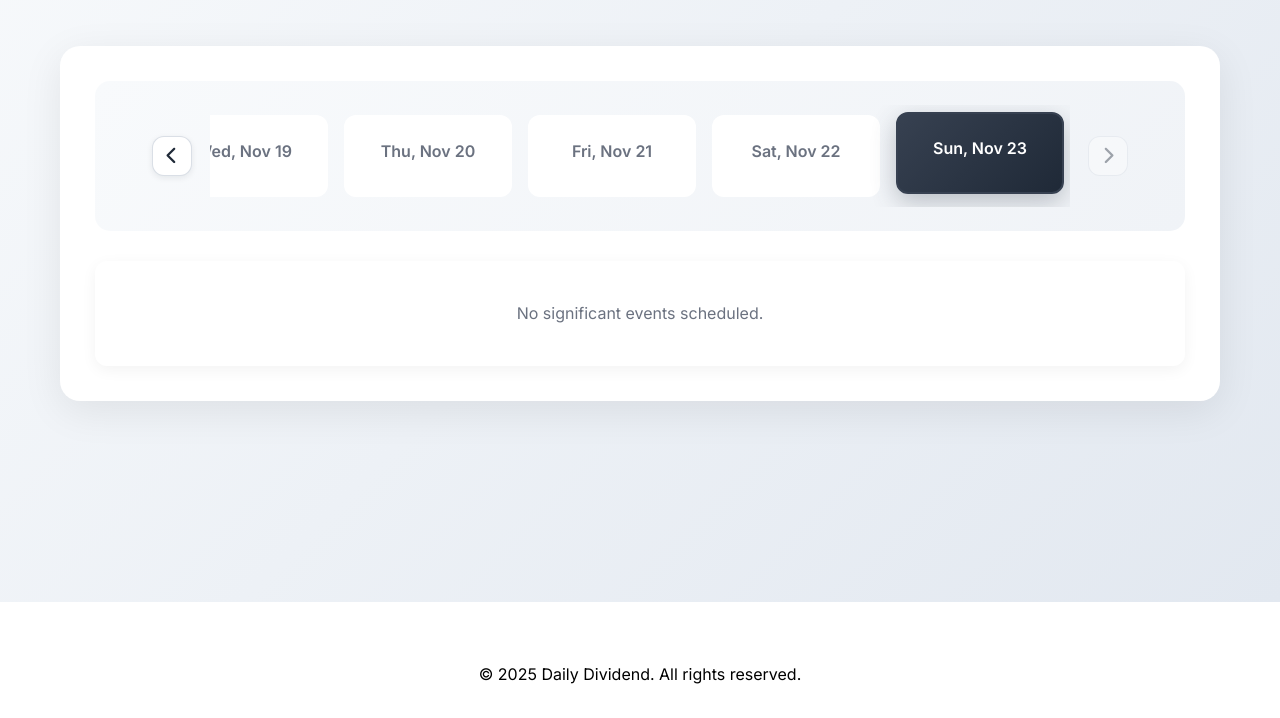
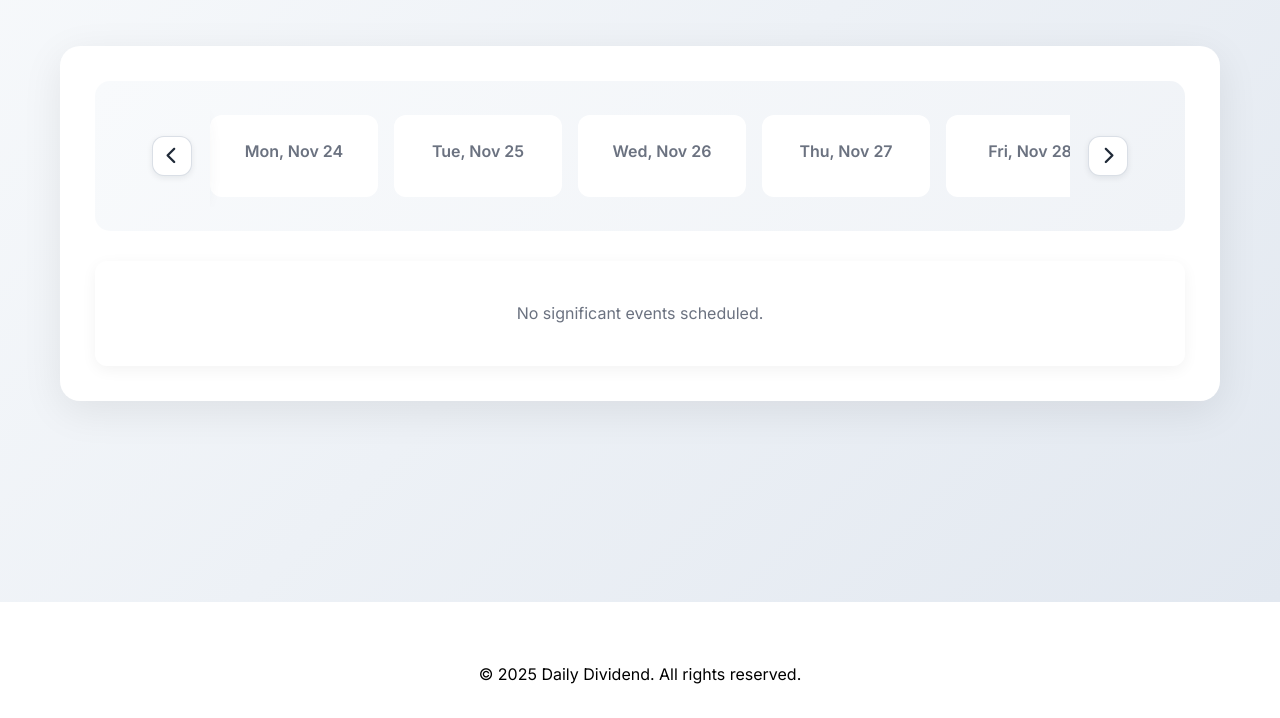
Before and after one commit to adamsyed03/DailyDividend, a website: page macro-calendar.html in a window 1280 px wide. Shown: the part 198-916 px from the top of the page. Drawn offline with Linux system fonts and the light colour scheme.

Commit message:
macro calendar 23rd 11th 25

```diff
--- a/macro-calendar.html
+++ b/macro-calendar.html
@@ -402,6 +402,24 @@
                             <div class="week-day" data-date="2025-11-23">
                                 <div class="day-label">Sun, Nov 23</div>
                             </div>
+                            <div class="week-day" data-date="2025-11-24">
+                                <div class="day-label">Mon, Nov 24</div>
+                            </div>
+                            <div class="week-day" data-date="2025-11-25">
+                                <div class="day-label">Tue, Nov 25</div>
+                            </div>
+                            <div class="week-day" data-date="2025-11-26">
+                                <div class="day-label">Wed, Nov 26</div>
+                            </div>
+                            <div class="week-day" data-date="2025-11-27">
+                                <div class="day-label">Thu, Nov 27</div>
+                            </div>
+                            <div class="week-day" data-date="2025-11-28">
+                                <div class="day-label">Fri, Nov 28</div>
+                            </div>
+                            <div class="week-day" data-date="2025-11-29">
+                                <div class="day-label">Sat, Nov 29</div>
+                            </div>
                         </div>
                         <button class="week-nav-btn next"><i class="fas fa-chevron-right"></i></button>
                     </div>
@@ -472,6 +490,24 @@
                         </div>
                         <div class="earnings-day-content" data-day-content="2025-11-23">
                             <div class="earnings-table-wrapper" data-day-table="2025-11-23"></div>
+                        </div>
+                        <div class="earnings-day-content" data-day-content="2025-11-24">
+                            <div class="earnings-table-wrapper" data-day-table="2025-11-24"></div>
+                        </div>
+                        <div class="earnings-day-content" data-day-content="2025-11-25">
+                            <div class="earnings-table-wrapper" data-day-table="2025-11-25"></div>
+                        </div>
+                        <div class="earnings-day-content" data-day-content="2025-11-26">
+                            <div class="earnings-table-wrapper" data-day-table="2025-11-26"></div>
+                        </div>
+                        <div class="earnings-day-content" data-day-content="2025-11-27">
+                            <div class="earnings-table-wrapper" data-day-table="2025-11-27"></div>
+                        </div>
+                        <div class="earnings-day-content" data-day-content="2025-11-28">
+                            <div class="earnings-table-wrapper" data-day-table="2025-11-28"></div>
+                        </div>
+                        <div class="earnings-day-content" data-day-content="2025-11-29">
+                            <div class="earnings-table-wrapper" data-day-table="2025-11-29"></div>
                         </div>
                     </div>
                 </div>
@@ -669,7 +705,47 @@
         ]
       },
       '2025-11-22': { message: 'No significant events scheduled.' },
-      '2025-11-23': { message: 'No significant events scheduled.' }
+      '2025-11-23': { message: 'No significant events scheduled.' },
+      '2025-11-24': {
+        rows: [
+          { time: '-', country: '🇺🇸', event: 'US Industrial Production YoY (Sep)', actual: '-', forecast: '-', previous: '0.87%', previousClass: 'positive' }
+        ]
+      },
+      '2025-11-25': {
+        rows: [
+          { time: '-', country: '🇩🇪', event: 'German GDP (YoY)', actual: '-', forecast: '0.0%', previous: '0.0%' },
+          { time: '-', country: '🇺🇸', event: 'US PPI (MoM)', actual: '-', forecast: '0.3%', previous: '-0.1%', previousClass: 'negative' },
+          { time: '-', country: '🇺🇸', event: 'US Consumer Confidence', actual: '-', forecast: '93.4', previous: '94.6', previousClass: 'positive' }
+        ]
+      },
+      '2025-11-26': {
+        rows: [
+          { time: '-', country: '🇯🇵', event: 'BoJ Core CPI (YoY)', actual: '-', forecast: '-', previous: '2.1%', previousClass: 'positive' },
+          { time: '-', country: '🇺🇸', event: 'US Q3 GDP (QoQ)', actual: '-', forecast: '-', previous: '3.8%', previousClass: 'positive' },
+          { time: '-', country: '🇺🇸', event: 'US PCE Price Index (YoY)', actual: '-', forecast: '2.9%', previous: '2.9%' },
+          { time: '-', country: '🇺🇸', event: 'US New Home Sales', actual: '-', forecast: '710k', previous: '800k', previousClass: 'positive' }
+        ]
+      },
+      '2025-11-27': {
+        rows: [
+          { time: '-', country: '🇯🇵', event: 'Japan Industrial Production (MoM)', actual: '-', forecast: '-0.5%', previous: '2.6%', previousClass: 'positive' }
+        ]
+      },
+      '2025-11-28': {
+        rows: [
+          { time: '-', country: '🇩🇪', event: 'German Retail Sales (MoM)', actual: '-', forecast: '0.3%', previous: '0.2%', previousClass: 'positive' },
+          { time: '-', country: '🇨🇭', event: 'Swiss GDP (YoY)', actual: '-', forecast: '-', previous: '1.2%', previousClass: 'positive' },
+          { time: '-', country: '🇪🇸', event: 'Spanish CPI (YoY)', actual: '-', forecast: '3.0%', previous: '3.1%', previousClass: 'positive' },
+          { time: '-', country: '🇩🇪', event: 'German Unemployment Rate (Nov)', actual: '-', forecast: '-', previous: '6.3%' },
+          { time: '-', country: '🇩🇪', event: 'Germany CPI (YoY)', actual: '-', forecast: '-', previous: '2.3%', previousClass: 'positive' }
+        ]
+      },
+      '2025-11-29': {
+        rows: [
+          { time: '-', country: '🇨🇳', event: 'China Manufacturing PMI', actual: '-', forecast: '-', previous: '49' },
+          { time: '-', country: '🇨🇳', event: 'China Non-Manufacturing PMI', actual: '-', forecast: '-', previous: '50.1', previousClass: 'positive' }
+        ]
+      }
     };
 
     const MACRO_HEADERS = ['Country', 'Event', 'Forecast', 'Previous'];
```
